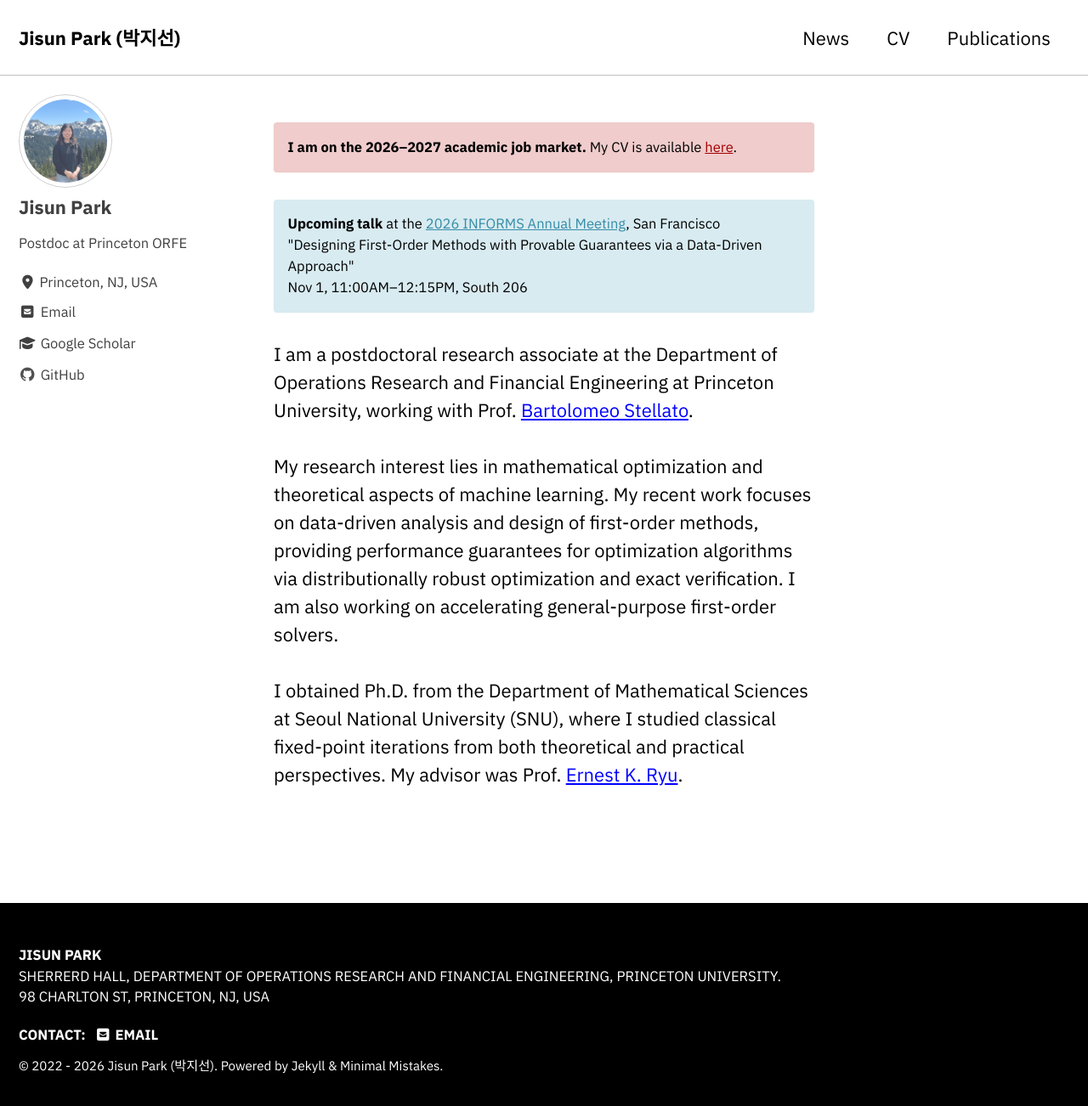
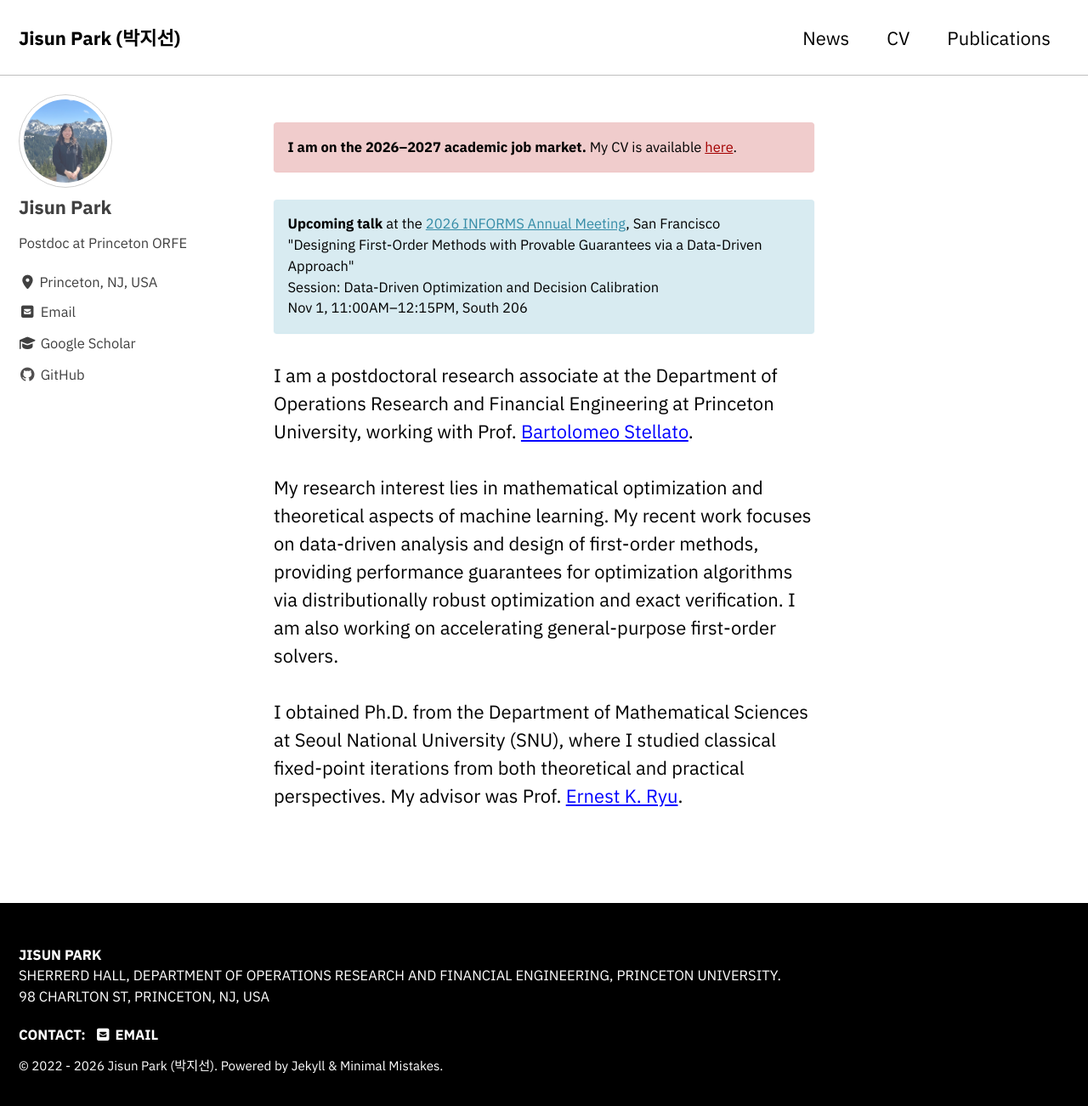
Before and after one commit to jisunp515/jisunp515.github.io, a Jekyll site: the page built from index.html, in a window 1280 px wide and 1311 px high. Shown: the top 1302 px of the window at 85% size. Built offline with Jekyll 4.4.1, drawn with Linux system fonts in a browser that asks for light colours; cached includes are drawn as plain includes; the list of posts is cut into pages by our own code.

Commit message:
Add session name to INFORMS talk box
Co-Authored-By: Claude Opus 5.5 <noreply@anthropic.com>

```diff
--- a/index.html
+++ b/index.html
@@ -12,6 +12,8 @@ author_profile: true
     <br>
     "Designing First-Order Methods with Provable Guarantees via a Data-Driven Approach"
     <br>
+    Session: Data-Driven Optimization and Decision Calibration
+    <br>
     Nov 1, 11:00AM–12:15PM, South 206
     </p>
     I am a postdoctoral research associate at the Department of Operations Research and Financial Engineering at Princeton University, working with Prof. <a href="https://stellato.io/">Bartolomeo Stellato</a>.
```
